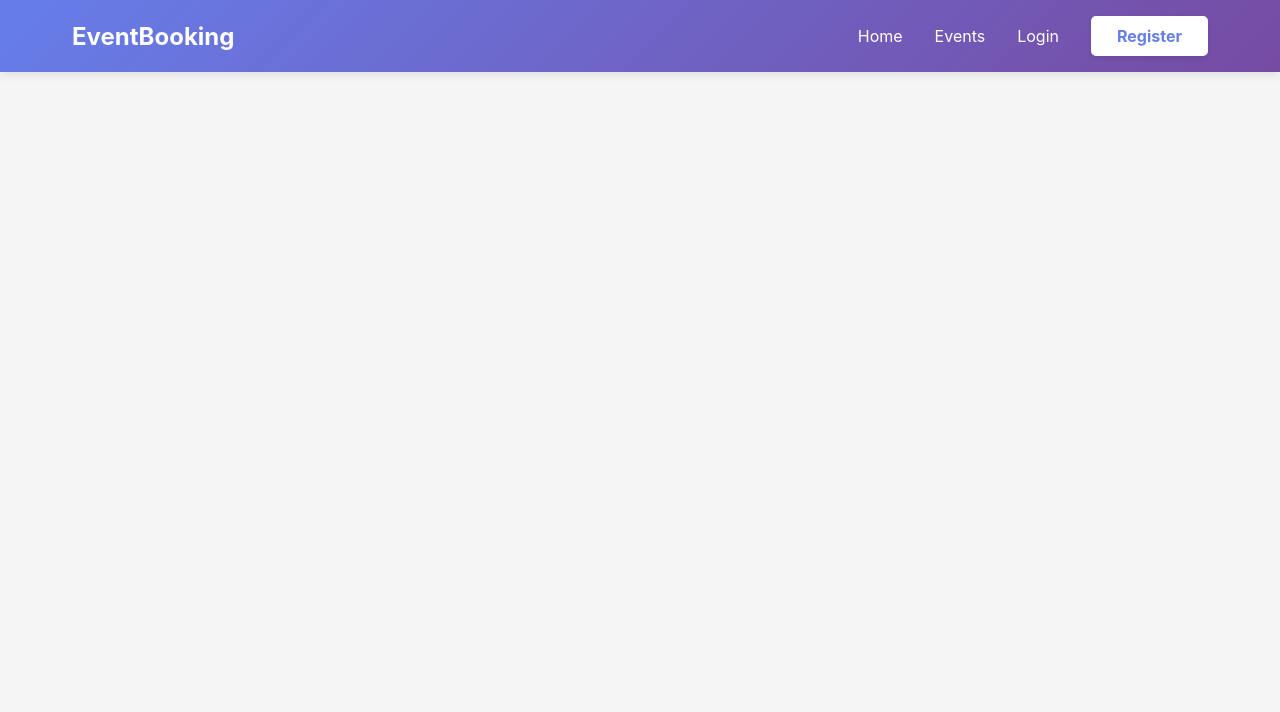
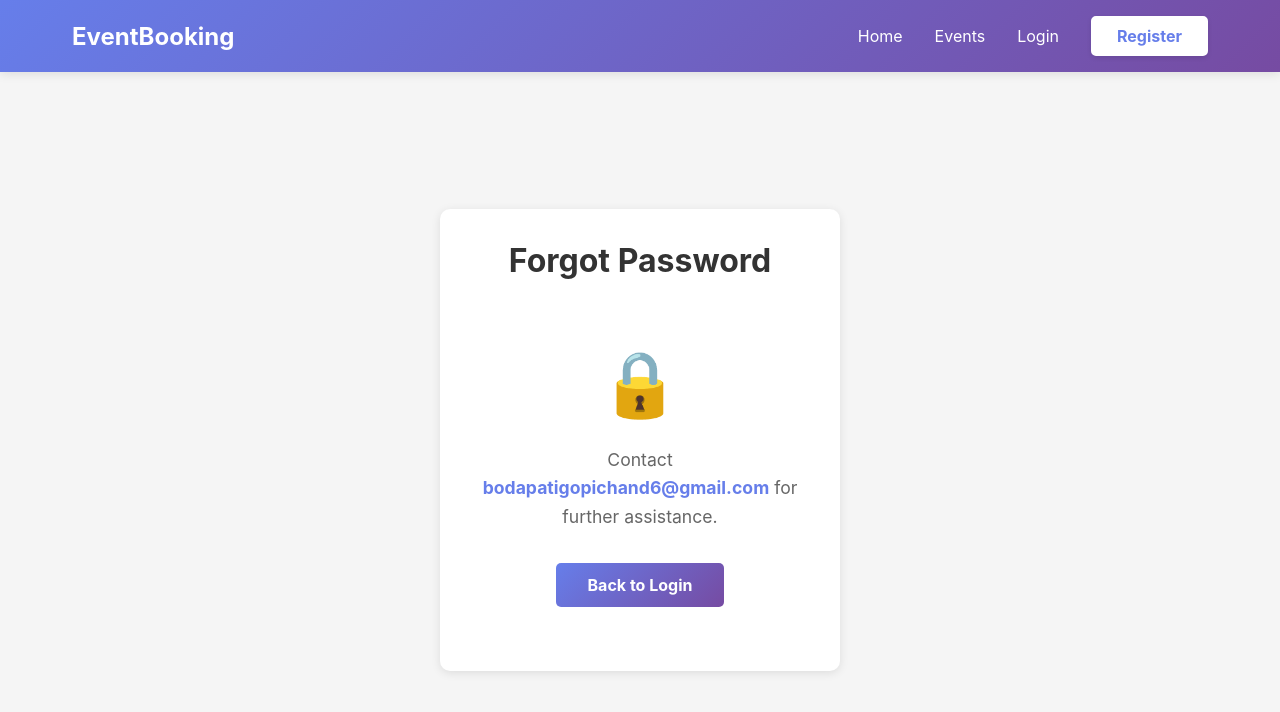
Before and after one commit to Gopi-chand-26/event-booking-system, a React (Create React App) app in the folder frontend/: page /forgot-password in a window 1280 px wide. Shown: the top 712 px of the page. Built offline with nearby package versions, Linux system fonts and the light colour scheme.

Commit message:
added forgot password button for a temporarily

```diff
--- a/frontend/src/App.js
+++ b/frontend/src/App.js
@@ -9,6 +9,7 @@ import Events from './pages/Events';
 import EventDetail from './pages/EventDetail';
 import Login from './pages/Login';
 import Register from './pages/Register';
+import ForgotPassword from './pages/ForgotPassword';
 import Dashboard from './pages/Dashboard';
 import AdminDashboard from './pages/AdminDashboard';
 import './App.css';
@@ -56,6 +57,7 @@ function App() {
               <Route path="/events/:id" element={<EventDetail />} />
               <Route path="/login" element={<Login />} />
               <Route path="/register" element={<Register />} />
+              <Route path="/forgot-password" element={<ForgotPassword />} />
               <Route
                 path="/dashboard"
                 element={
--- a/frontend/src/pages/Auth.css
+++ b/frontend/src/pages/Auth.css
@@ -31,6 +31,74 @@
   margin-bottom: 0.5rem;
   color: #333;
   font-weight: 500;
+}
+
+.password-label-wrapper {
+  display: flex;
+  justify-content: space-between;
+  align-items: center;
+  margin-bottom: 0.5rem;
+}
+
+.forgot-password-link {
+  background: none;
+  border: none;
+  color: #667eea;
+  cursor: pointer;
+  font-size: 0.875rem;
+  text-decoration: none;
+  padding: 0;
+  transition: color 0.3s, text-decoration 0.3s;
+}
+
+.forgot-password-link:hover {
+  color: #5568d3;
+  text-decoration: underline;
+}
+
+.forgot-password-content {
+  text-align: center;
+  padding: 2rem 0;
+}
+
+.forgot-password-icon {
+  font-size: 4rem;
+  margin-bottom: 1.5rem;
+}
+
+.forgot-password-message {
+  font-size: 1.1rem;
+  color: #666;
+  line-height: 1.6;
+  margin-bottom: 2rem;
+}
+
+.email-link {
+  color: #667eea;
+  text-decoration: none;
+  font-weight: bold;
+  transition: color 0.3s;
+}
+
+.email-link:hover {
+  color: #5568d3;
+  text-decoration: underline;
+}
+
+.back-to-login-btn {
+  display: inline-block;
+  padding: 0.75rem 2rem;
+  background: linear-gradient(135deg, #667eea 0%, #764ba2 100%);
+  color: white;
+  text-decoration: none;
+  border-radius: 5px;
+  font-weight: bold;
+  transition: transform 0.3s, box-shadow 0.3s;
+}
+
+.back-to-login-btn:hover {
+  transform: translateY(-2px);
+  box-shadow: 0 5px 15px rgba(102, 126, 234, 0.4);
 }
 
 .form-group input {
--- /dev/null
+++ b/frontend/src/pages/ForgotPassword.js
@@ -0,0 +1,24 @@
+import React from 'react';
+import { Link } from 'react-router-dom';
+import './Auth.css';
+
+const ForgotPassword = () => {
+  return (
+    <div className="auth-page">
+      <div className="auth-container">
+        <h2>Forgot Password</h2>
+        <div className="forgot-password-content">
+          <div className="forgot-password-icon">🔒</div>
+          <p className="forgot-password-message">
+            Contact <a href="mailto:bodapatigopichand6@gmail.com" className="email-link">bodapatigopichand6@gmail.com</a> for further assistance.
+          </p>
+          <Link to="/login" className="back-to-login-btn">
+            Back to Login
+          </Link>
+        </div>
+      </div>
+    </div>
+  );
+};
+
+export default ForgotPassword;
--- a/frontend/src/pages/Login.js
+++ b/frontend/src/pages/Login.js
@@ -58,7 +58,12 @@ const Login = () => {
             />
           </div>
           <div className="form-group">
-            <label>Password</label>
+            <div className="password-label-wrapper">
+              <label>Password</label>
+              <Link to="/forgot-password" className="forgot-password-link">
+                Forgot Password?
+              </Link>
+            </div>
             <div className="password-input-wrapper">
               <input
                 type={showPassword ? "text" : "password"}
```
Also changed, not shown: 1 other file (tests, documents, lock files or other folders).
